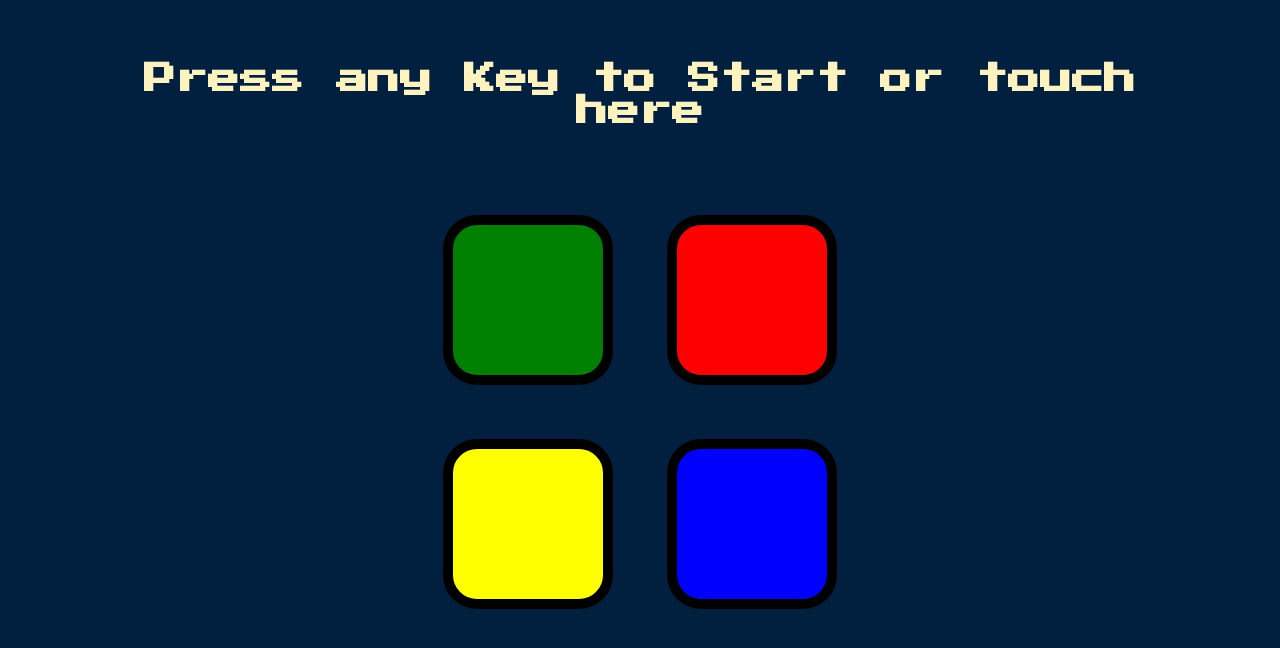
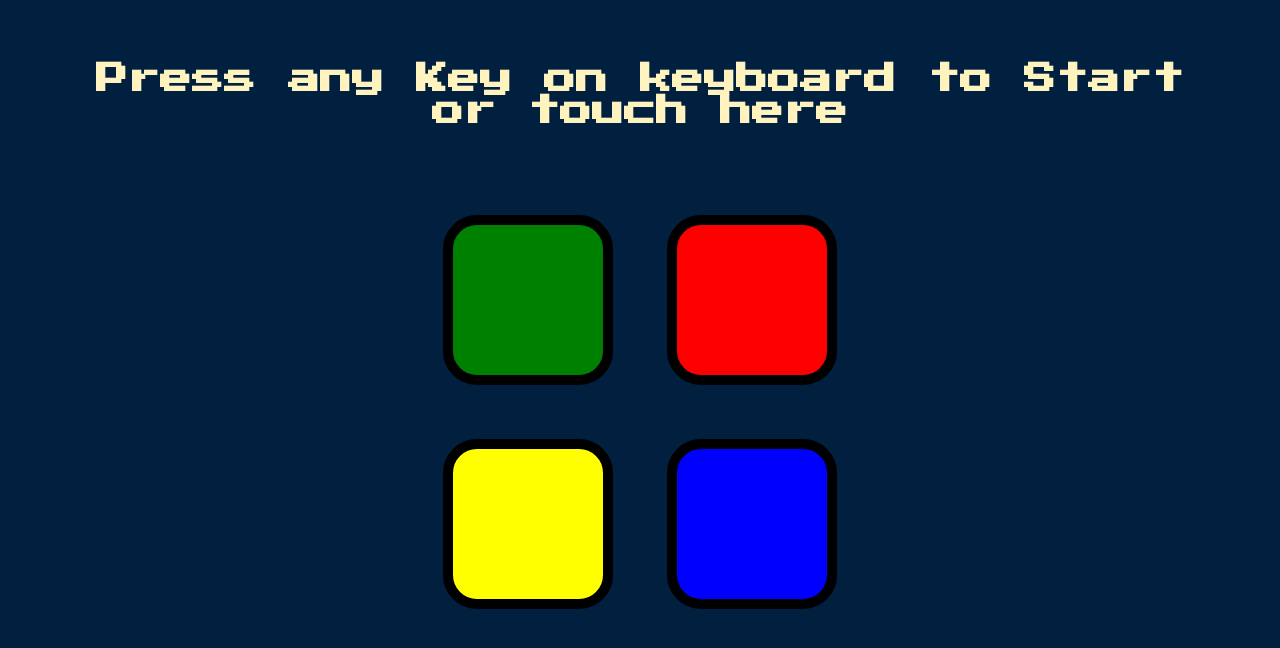
Before and after one commit to KashyapDivakar/simon-game-project, a plain HTML site: page index.html in a window 1280 px wide. Drawn offline with nearby package versions, Linux system fonts and the light colour scheme.

Commit message:
Update index.html

```diff
--- a/index.html
+++ b/index.html
@@ -9,7 +9,7 @@
 </head>
 
 <body>
-  <h1 id="level-title">Press any Key to Start or touch here</h1>
+  <h1 id="level-title">Press any Key on keyboard to Start or touch here</h1>
   <div class="container">
     <div lass="row">
 
```
